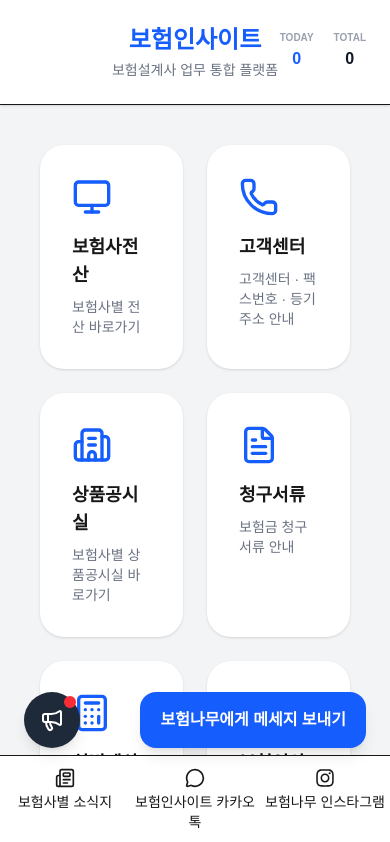
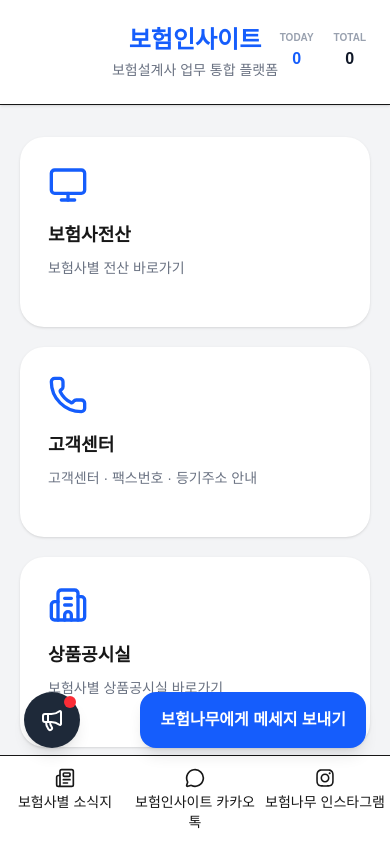
Before and after one commit to bjy3204/insurance-insight, a Next.js app: page / in a window 390 px wide. Shown: the top 842 px of the page. Built offline with nearby package versions, Linux system fonts and the light colour scheme; no server answers.

Commit message:
mobile layout fix

```diff
--- a/app/page.tsx
+++ b/app/page.tsx
@@ -178,8 +178,8 @@ if (savedVersion != noticeVersion.toString()) {
       </header>
 
       {/* 메인 */}
-      <div className="max-w-6xl mx-auto p-10">
-        <div className="grid grid-cols-2 md:grid-cols-3 gap-6">
+      <div className="max-w-6xl mx-auto px-5 py-8 sm:p-10">
+  <div className="grid grid-cols-1 sm:grid-cols-2 md:grid-cols-3 gap-5 sm:gap-6">
           {menus.map((menu) => {
             const Icon = menu.icon;
 
@@ -189,19 +189,23 @@ if (savedVersion != noticeVersion.toString()) {
                 href={menu.link}
                 className="
   bg-white
-                  p-8
+  p-7
+  sm:p-8
   rounded-3xl
   shadow
   hover:shadow-xl
   hover:-translate-y-1
   transition
+  min-h-[190px]
 "
               >
                 <Icon className="w-10 h-10 text-blue-600 mb-4" />
 
                 <h2 className="text-lg font-bold">{menu.title}</h2>
 
-                <p className="text-sm text-gray-500 mt-2">{menu.desc}</p>
+                <p className="text-sm text-gray-500 mt-2 leading-relaxed break-keep">
+  {menu.desc}
+</p>
               </a>
             );
           })}
```
Lines whose indentation alone changed are shown as unchanged.
